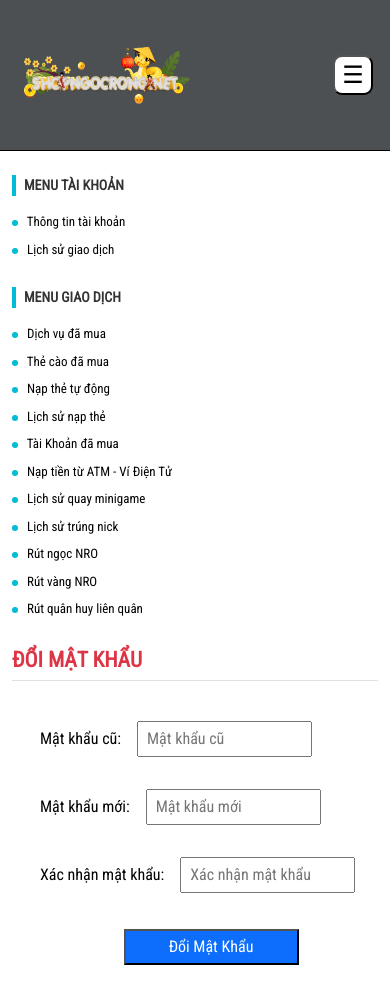
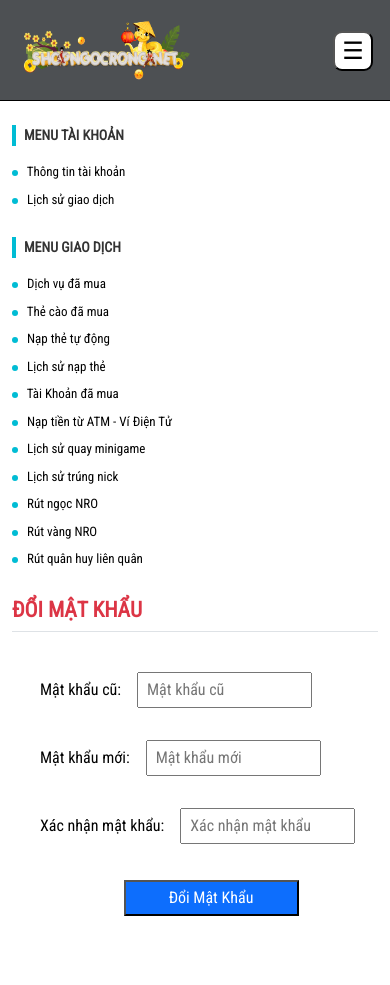
Before and after one commit to Trungduzi/fenrobytrungduzi, a React (Vite) app: page /doi-mat-khau in a window 390 px wide. After the commit the page ends 936 px from the top, so only its background shows below. Built offline with nearby package versions, Linux system fonts and the light colour scheme.

Commit message:
update lên web hôm 13/08/2025 22:24

```diff
--- a/components/header.css
+++ b/components/header.css
@@ -37,6 +37,10 @@ li {
     background-color: var(--header-color);
     border-bottom-style: solid;
     border-bottom-width: 0.5px;
+    position: fixed;
+    width: 100vw;
+    top: 0;
+    z-index: 10;
 }
 
 .header-container {
@@ -390,6 +394,16 @@ li {
     color: white;
 }
 
+.nav-sub-1mobile:hover {
+    text-decoration: underline;
+    cursor: context-menu;
+}
+
+.nav-sub-2mobile:hover {
+    text-decoration: underline;
+    cursor: context-menu;
+}
+
 .show-a {
     padding-top: 10px;
 }
@@ -472,3 +486,30 @@ li {
         display: block;
     }
 }
+
+
+@media (max-width: 800px) {
+    .header {
+        position: fixed;
+        width: 100vw;
+        height: 12vh;
+        top: 0;
+        z-index: 10;
+    }
+
+    .header-container {
+        height: 12vh;
+    }
+
+    .header-menumobile {
+        top: 12vh;
+    }
+
+    .header-logo {
+        height: 8 0%;
+    }
+
+    .logo-fix {
+        height: 100%;
+    }
+}
--- a/pages/slider.scss
+++ b/pages/slider.scss
@@ -11,8 +11,10 @@ a {
     padding: 20px;
     display: flex;
     flex-direction: column;
+    position: relative;
     gap: 20px;
     color: white;
+    top: 20vh;
 }
 
 /* Flex 2 cột */
@@ -185,3 +187,20 @@ a {
     text-align: center;
     left: 91%;
 }
+
+
+
+
+
+
+
+
+
+
+
+@media(max-width: 800px) {
+    .container-main {
+
+        top: 12vh;
+    }
+}
--- a/src/AppLayOut.jsx
+++ b/src/AppLayOut.jsx
@@ -6,7 +6,7 @@ export default function AppLayout() {
     return (
         <>
             <Header />
-            <div className="container mt-4">
+            <div className="container mt-4" style={{ position: "absolute", top: "12vh" }}>
                 <div className="row">
                     <div className="col-md-2">
                         <Sidebar />
```
